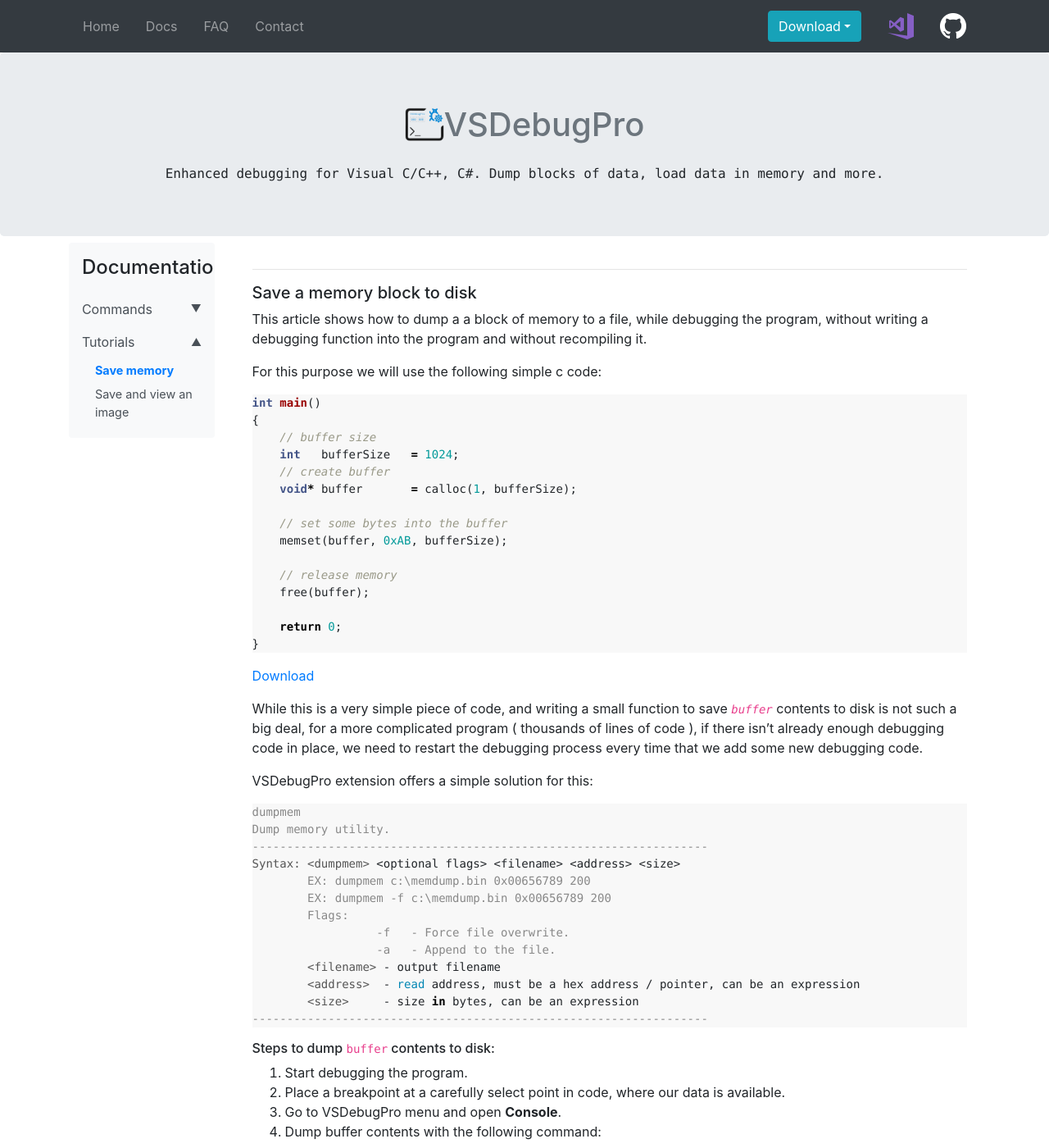
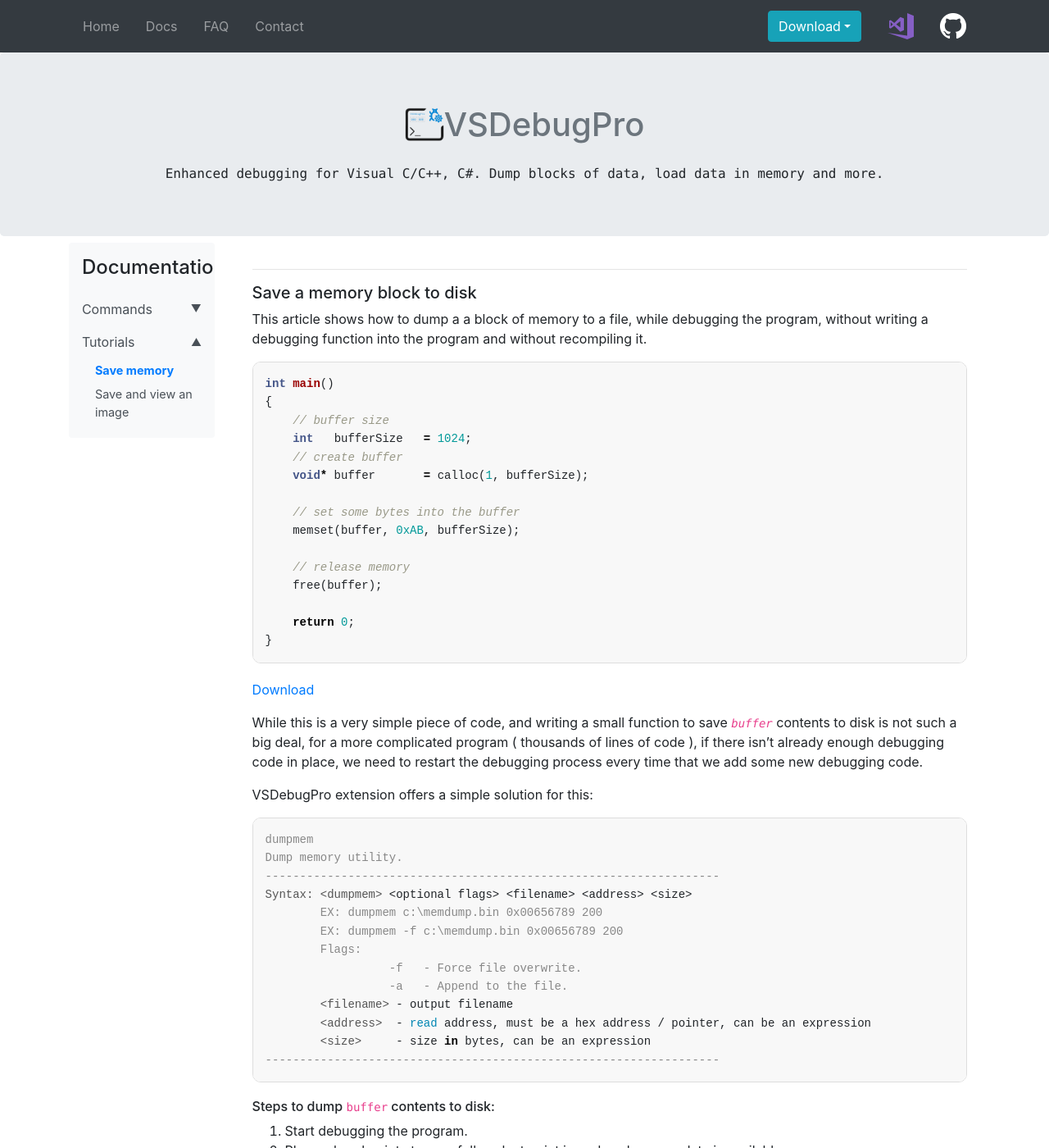
Before and after one commit to ovidiuvio/www.vsdebug.pro, a Jekyll site: the page built from pages/tutorials/dumpbuffer.md, in a window 1280 px wide and 1400 px high. Shown: the whole window at 82% size. Built offline with Jekyll 4.4.1, drawn with Linux system fonts in a browser that asks for light colours.

Commit message:
Updated documentation

````diff
--- a/_includes/docs-toc.html
+++ b/_includes/docs-toc.html
@@ -7,7 +7,11 @@
         <span class="toggle-icon">▼</span>
       </div>
       <ul class="nav flex-column sub-nav">
-        <!-- Add command sub-items here if needed -->
+        <li class="nav-item {% if page.url == '/pages/docs/exec.html' %}current{% endif %}">
+          <a class="nav-link" href="/pages/docs/exec.html">
+            <span class="nav-text">exec</span>
+          </a>
+        </li>
       </ul>
     </li>
     <li class="nav-item">
--- a/_layouts/docs.html
+++ b/_layouts/docs.html
@@ -18,7 +18,7 @@
 
 <style>
 .docs-container {
-  max-width: 1600px;
+  max-width: 1400px;
   margin: 0 auto;
   padding-left: 2rem;
   padding-right: 2rem;
--- a/assets/css/site.css
+++ b/assets/css/site.css
@@ -21,6 +21,32 @@
   background-color: #17a2b8;
 }
 
+.code-box {
+  background-color: #f4f4f4;
+  border: 1px solid #ddd;
+  border-radius: 10px;
+  overflow: hidden;
+  margin-bottom: 20px;
+}
+.code-header {
+  background-color: #e0e0e0;
+  padding: 5px 15px;
+  font-family: 'Arial', sans-serif;
+  font-size: 14px;
+  font-weight: bold;
+  color: #333;
+  border-bottom: 1px solid #ddd;
+}
+.code-box pre {
+  margin: 0;
+  padding: 15px;
+}
+.code-box code {
+  font-family: 'Courier New', Courier, monospace;
+  font-size: 14px;
+  line-height: 1.6;
+}
+
 html {
     position: relative;
     min-height: 100%;
--- a/pages/tutorials/dumpbuffer.md
+++ b/pages/tutorials/dumpbuffer.md
@@ -4,15 +4,14 @@ overview: true
 ---
 
 ---
+{::options parse_block_html="true" /}
 
 ##### Save a memory block to disk
 
 This article shows how to dump a a block of memory to a file, while debugging the program,
 without writing a debugging function into the program and without recompiling it.
 
-For this purpose we will use the following simple c code:
-
-
+<div class="code-box">
 ```cpp
 int main()
 {
@@ -30,6 +29,7 @@ int main()
     return 0;
 }
 ```
+</div>
 [Download](https://dl.vsdebug.pro/CodeSamples/VSDebugProTestApp.zip)
 
 While this is a very simple piece of code, and writing a small function to save *`buffer`* contents
@@ -39,6 +39,7 @@ that we add some new debugging code.
 
 VSDebugPro extension offers a simple solution for this:
 
+<div class="code-box">
 ```console
 dumpmem
 Dump memory utility.
@@ -54,6 +55,7 @@ Syntax: <dumpmem> <optional flags> <filename> <address> <size>
 	<size>     - size in bytes, can be an expression
 ------------------------------------------------------------------
 ```
+</div>
 
 ###### Steps to dump `buffer` contents to disk:
 
@@ -62,9 +64,11 @@ Syntax: <dumpmem> <optional flags> <filename> <address> <size>
 3. Go to VSDebugPro menu and open **Console**.
 4. Dump buffer contents with the following command:
 
+<div class="code-box">
 ```
 dumpmem buffer.bin buffer bufferSize
 ```
+</div>
 
 The `dumpmem` utility uses the Visual Studio C++ debugger interface to automatically evaluate
 the address of `buffer` and the size from `bufferSize` variable.
````
Also changed, not shown: pages/docs/exec.md (added, +16 -0 lines), pages/tutorials/dumpimg.md (+7 -2 lines).
